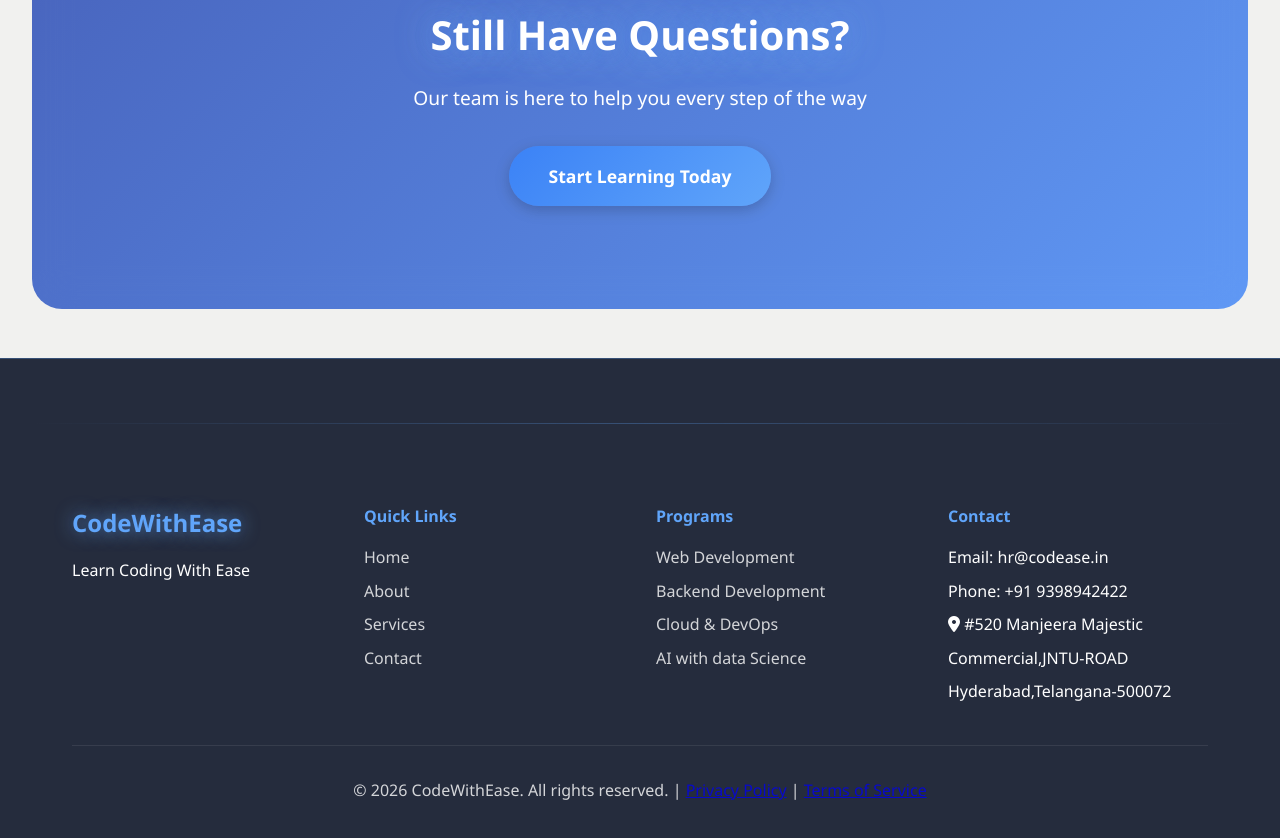
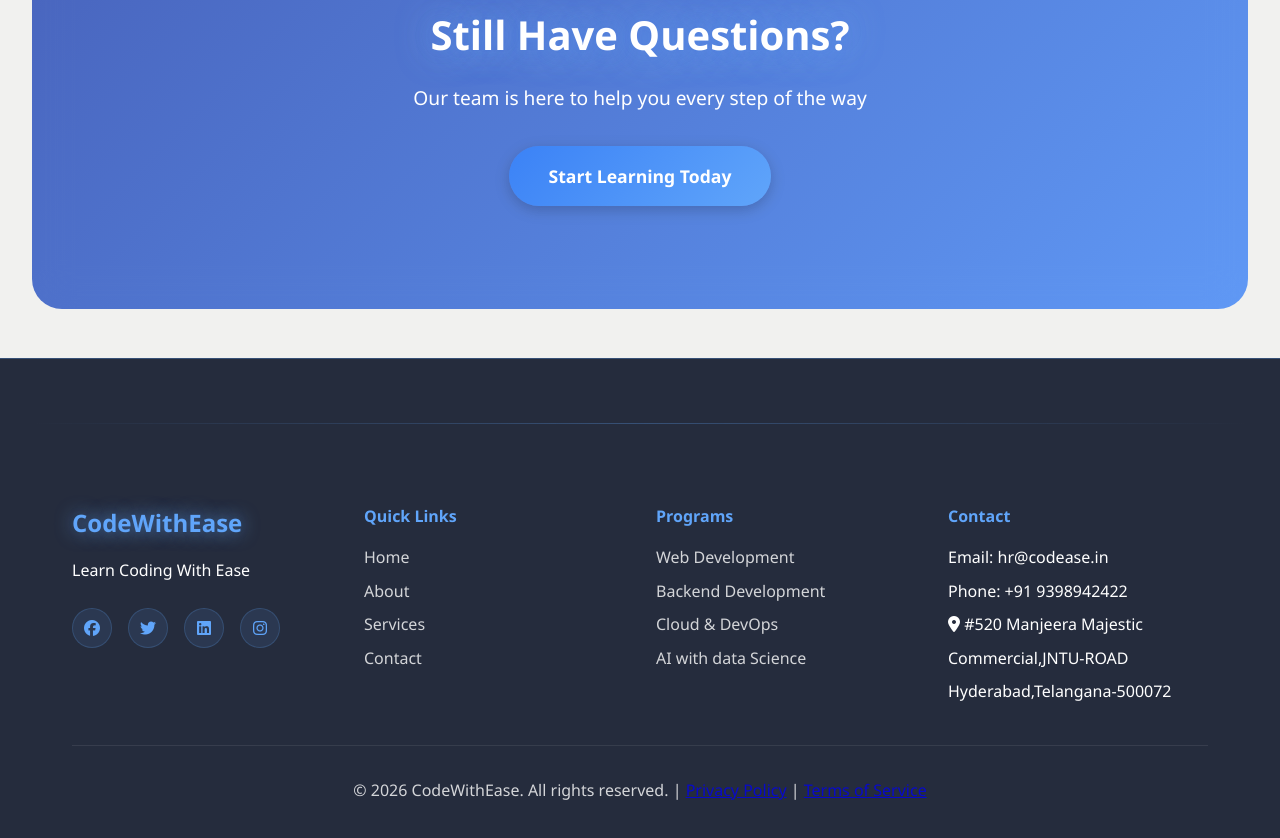
Before and after one commit to MOmsai/codease, a plain HTML site: page contact.html in a window 1280 px wide. Shown: the part 2371-3209 px from the top of the page. Drawn offline with Linux system fonts and the light colour scheme.

Commit message:
Update contact.html

```diff
--- a/contact.html
+++ b/contact.html
@@ -192,6 +192,12 @@
                 <div class="footer-col">
                     <h3>CodeWithEase</h3>
                     <p>Learn Coding With Ease</p>
+                    <div class="social-links">
+                    <a href="#"><i class="fab fa-facebook"></i></a>
+                    <a href="#"><i class="fab fa-twitter"></i></a>
+                    <a href="#"><i class="fab fa-linkedin"></i></a>
+                    <a href="#"><i class="fab fa-instagram"></i></a>
+                </div>
                 </div>
                 <div class="footer-col">
                     <h4>Quick Links</h4>
```
